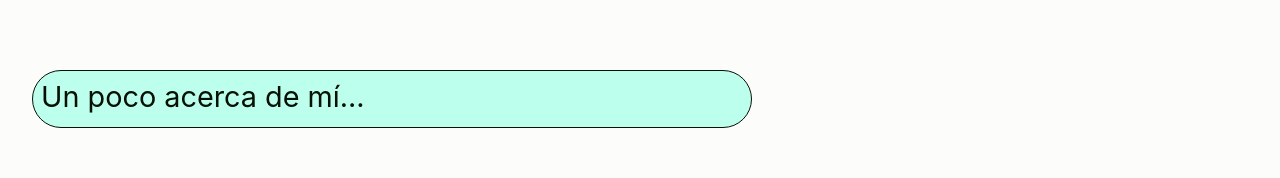
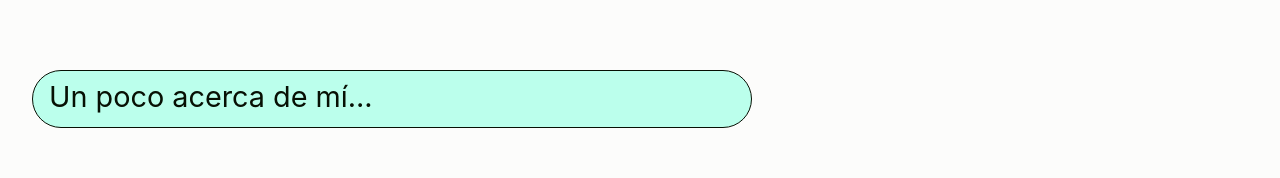
Before and after one commit to stixbunny/portfolio, a Vue app: page / in a window 1280 px wide. Shown: the part 424-602 px from the top of the page. Built offline with nearby package versions, Linux system fonts and the light colour scheme.

Commit message:
section left padding

```diff
--- a/src/assets/main.css
+++ b/src/assets/main.css
@@ -38,7 +38,7 @@ section > h1 {
   background: var(--color-primary);
   border-radius: 1000px;
   border: 1px solid var(--color-text);
-  padding: 0.2rem 0.5rem 0.4rem 0.5rem;
+  padding: 0.2rem 0.5rem 0.4rem 1rem;
 }
 section :not(:first-child) {
   margin-inline: var(--section-content-margin);
```
